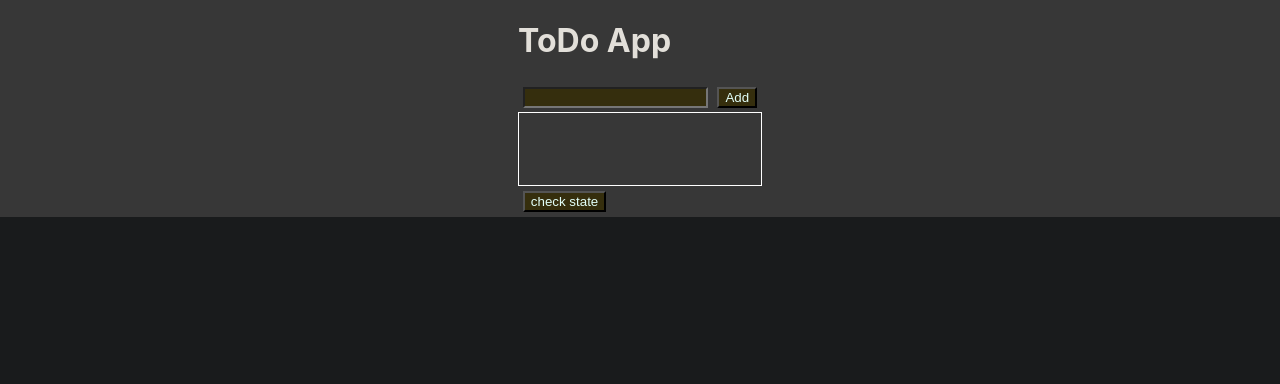
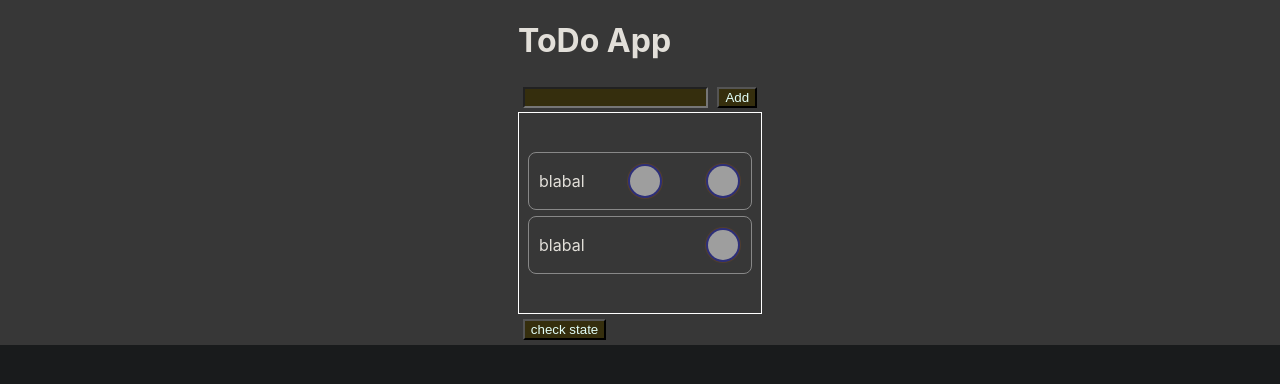
Before and after one commit to noormohammedb/reach-todo-app, a React (Create React App) app: page / in a window 1280 px wide. Shown: the top 384 px of the page. Built offline with nearby package versions, Linux system fonts and the light colour scheme; grey boxes are pictures that could not be loaded.

Commit message:
edit todo

```diff
--- a/src/Todo.js
+++ b/src/Todo.js
@@ -3,6 +3,16 @@ import React, { Component } from "react";
 class Todo extends Component {
    state = {
       todoData: [],
+   };
+   editEvent = (possition) => {
+      console.log("edit clicked");
+      const editedData = prompt("Edit ", this.state.todoData[possition]);
+      const todoData = this.state.todoData;
+      todoData[possition] = editedData;
+      this.setState({
+         // todoData: [...(this.state.todoData[possition] = editedData)],
+         todoData,
+      });
    };
 
    removeEvent = (possition) => {
@@ -41,8 +51,13 @@ class Todo extends Component {
                </form>
                <div className="todo-containe">
                   <ul className="todo-list">
-                     {/* <li className="ch-to">
+                     <li className="ch-to">
                         <p className="todo-content">{}blabal</p>
+                        <img
+                           src="https://www.flaticon.com/premium-icon/icons/svg/2767/2767185.svg"
+                           alt=""
+                           className="cross-icon"
+                        />
                         <img
                            src="https://www.flaticon.com/premium-icon/icons/svg/2920/2920658.svg"
                            alt=""
@@ -56,10 +71,18 @@ class Todo extends Component {
                            alt=""
                            className="cross-icon"
                         />
-                     </li> */}
+                     </li>
                      {this.state.todoData.map((data, index) => (
                         <li key={index} className="ch-to">
                            <p className="todo-content">{data}</p>
+                           <img
+                              src="https://www.flaticon.com/premium-icon/icons/svg/2767/2767185.svg"
+                              alt=""
+                              className="cross-icon"
+                              onClick={() => {
+                                 this.editEvent(index);
+                              }}
+                           />
                            <img
                               src="https://www.flaticon.com/premium-icon/icons/svg/2920/2920658.svg"
                               alt=""
```
